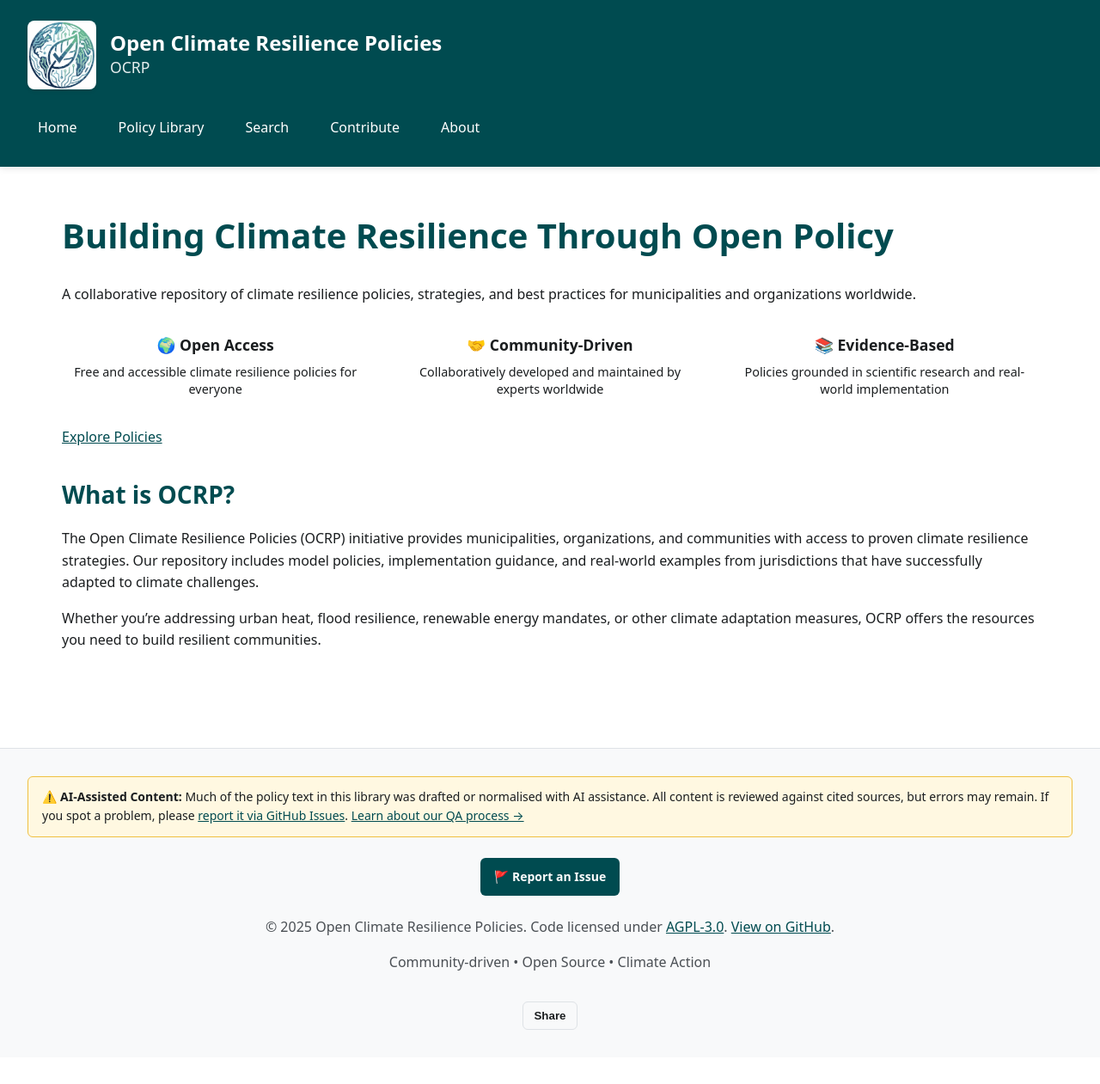
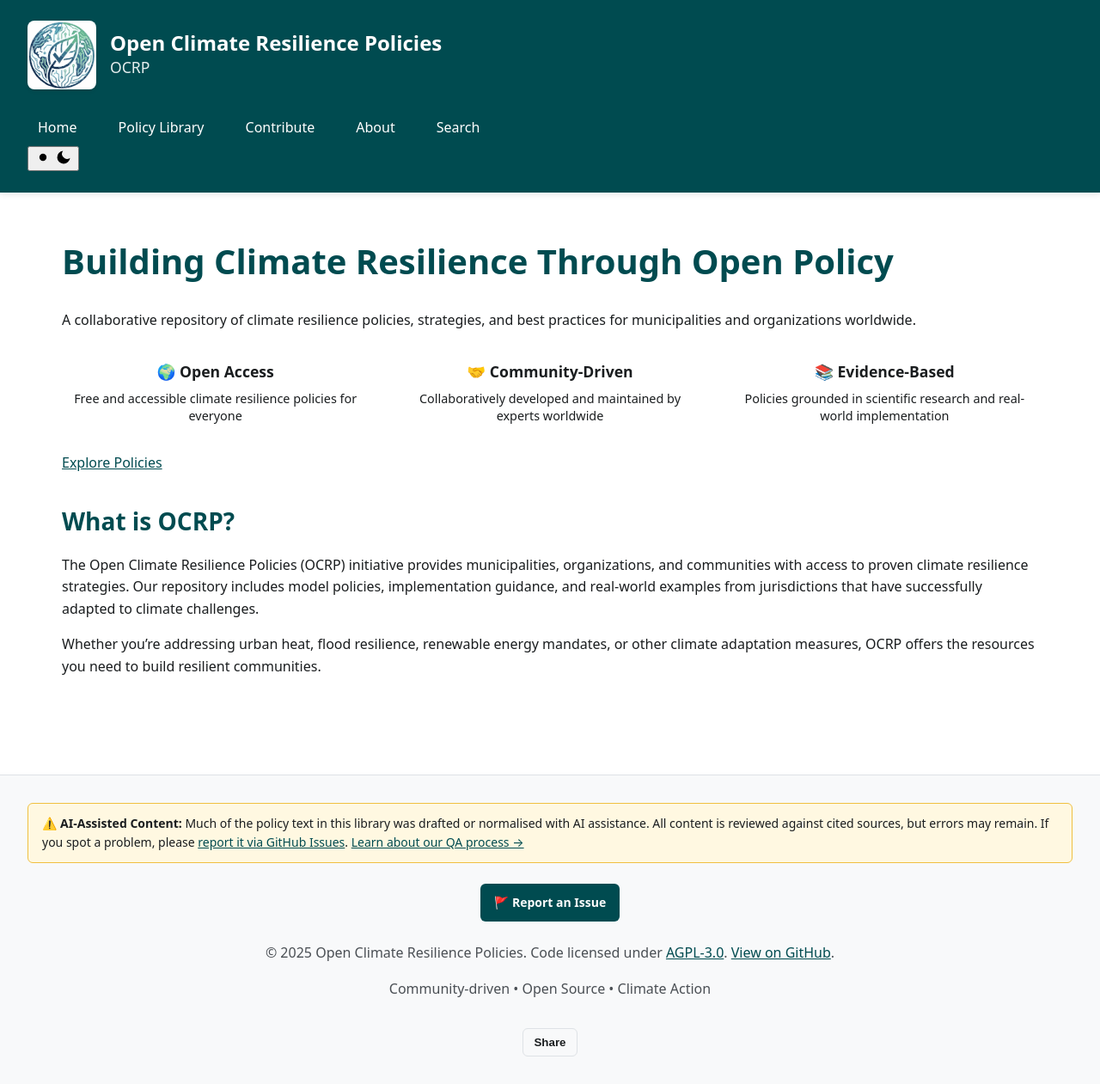
Before and after one commit to Open-Climate-Resilience-Policies/OCRP, a Jekyll site: the page built from index.md, in a window 1280 px wide. Shown: the whole page at 86% size. Built offline with Jekyll 4.4.1, drawn with Linux system fonts in a browser that asks for light colours; before the commit the page ends 1230 px from its top, so only the background shows below that.

Commit message:
Fix search asset 404s in production and reorder nav

```diff
--- a/_layouts/default.html
+++ b/_layouts/default.html
@@ -44,11 +44,22 @@
       <ul>
         <li><a href="{{ '/' | relative_url }}">Home</a></li>
         <li><a href="{{ '/policies/' | relative_url }}">Policy Library</a></li>
-        <li><a href="{{ '/search/' | relative_url }}">Search</a></li>
         <li><a href="{{ '/contribute/' | relative_url }}">Contribute</a></li>
         <li><a href="{{ '/about/' | relative_url }}">About</a></li>
+        <li><a href="{{ '/search/' | relative_url }}">Search</a></li>
       </ul>
     </nav>
+    <button id="theme-toggle" aria-label="Switch to dark mode">
+      <!-- Sun icon (yellow/gold) -->
+      <svg aria-hidden="true" class="theme-icon sun-icon" viewBox="0 0 24 24" width="20" height="20">
+        <circle cx="12" cy="12" r="5" fill="currentColor"/>
+        <path fill="currentColor" d="M12 1v3M12 20v3M4.22 4.22l2.12 2.12M17.66 17.66l2.12 2.12M1 12h3M20 12h3M4.22 19.78l2.12-2.12M17.66 6.34l2.12-2.12"/>
+      </svg>
+      <!-- Moon icon (blue/grey) -->
+      <svg aria-hidden="true" class="theme-icon moon-icon" viewBox="0 0 24 24" width="20" height="20">
+        <path fill="currentColor" d="M21 12.79A9 9 0 1111.21 3 7 7 0 0021 12.79z"/>
+      </svg>
+    </button>
     <div class="status-indicator" id="status-indicator" hidden aria-live="polite" aria-atomic="true">
       <span class="status-dot"></span>
       <span class="status-text">Offline</span>
@@ -84,6 +95,7 @@
     </div>
   </footer>
 
+  <script src="{{ '/assets/js/theme.js' | relative_url }}"></script>
   <script src="{{ '/assets/js/policy-engine.js' | relative_url }}" defer></script>
   <script src="{{ '/assets/js/share.js' | relative_url }}" defer></script>
   <script src="{{ '/assets/js/connectivity.js' | relative_url }}" defer></script>
```
Also changed, not shown: .github/workflows/jekyll.yml.
